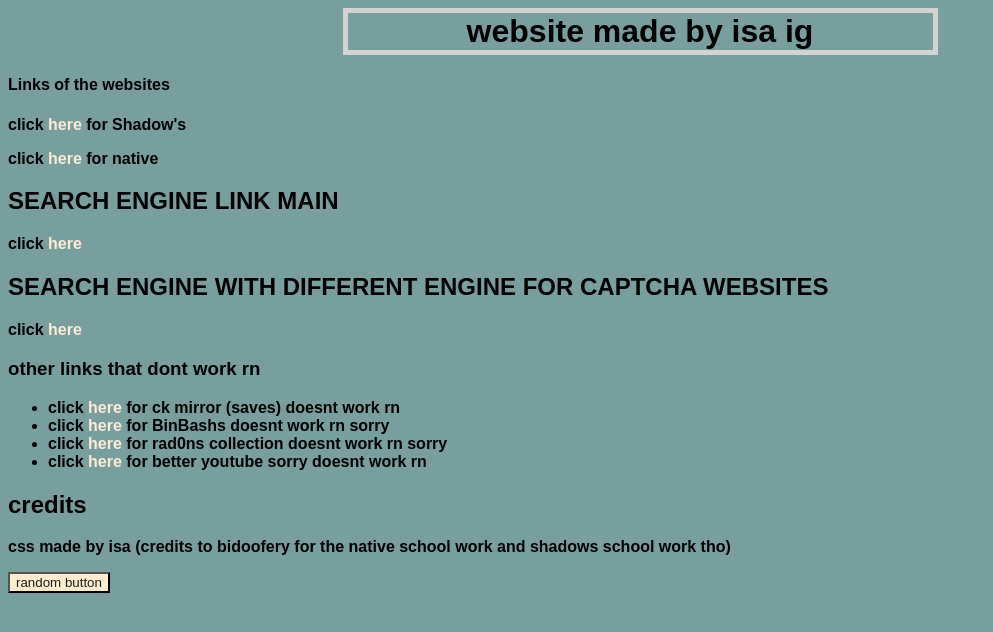
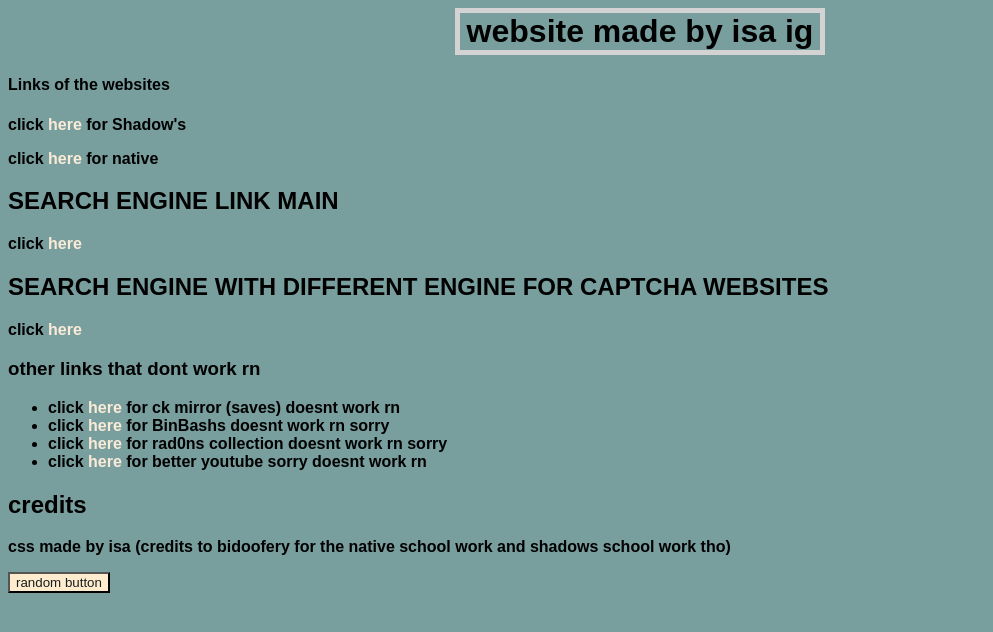
Before and after one commit to isahtx/learningschool123, a plain HTML site: page index.html in a window 1280 px wide. Shown: the whole page, without its empty margins (0-993 px from the left). Drawn offline with Linux system fonts and the light colour scheme.

Commit message:
fdsfsdfsf

```diff
--- a/style.css
+++ b/style.css
@@ -19,7 +19,7 @@ body {
     border: solid lightgray 5px;
     display: block;
     text-align: center;
-    width: 585px;
+    width: 360px;
     margin: 0 auto;
  }
  button {
```
